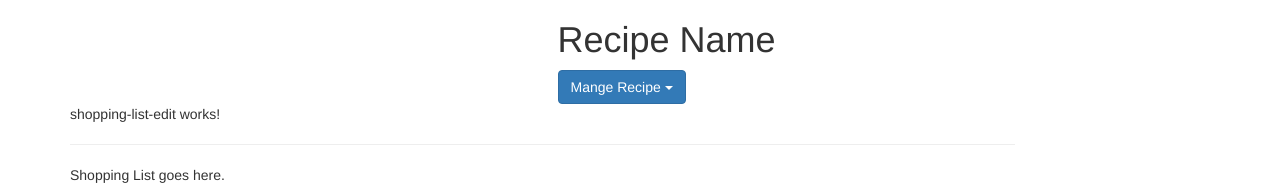
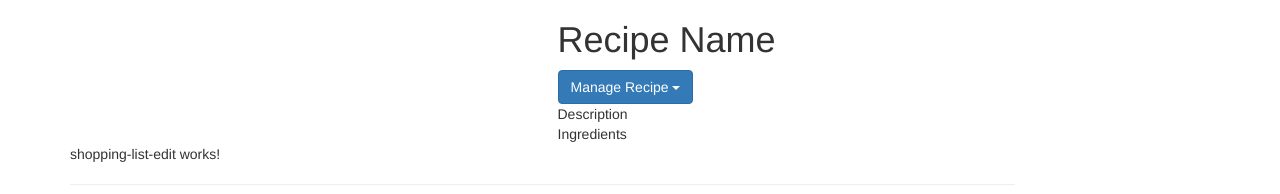
Before and after one commit to M-Schwiesow/ng-tcg-recipes, an Angular app: page / in a window 1280 px wide. Shown: the part 372-566 px from the top of the page. Built offline with nearby package versions, Linux system fonts and the light colour scheme.

Commit message:
Basic html for recipe-detail component.

```diff
--- a/src/app/features/recipes/recipe-detail/recipe-detail.component.html
+++ b/src/app/features/recipes/recipe-detail/recipe-detail.component.html
@@ -1,6 +1,6 @@
 <div class="row">
   <div class="col-xs-12">
-      <img src="alt" alt="" class="img-responsive">
+    <img src="alt" alt="" class="img-responsive">
   </div>
 </div>
 <div class="row">
@@ -11,10 +11,24 @@
 <div class="row">
   <div class="col-xs-12">
     <div class="btn-group">
-        <button type="button" class="btn btn-primary dropdown-toggle">Mange Recipe <span class="caret"></span></button>
-        <ul>
-
-        </ul>
+      <button type="button" class="btn btn-primary dropdown-toggle">
+        Manage Recipe <span class="caret"></span>
+      </button>
+      <ul class="dropdown-menu">
+        <li><a href="#"></a>To Shopping List</li>
+        <li><a href="#"></a>Edit Recipe</li>
+        <li><a href="#"></a>Delete Recipe</li>
+      </ul>
     </div>
   </div>
 </div>
+<div class="row">
+  <div class="col-xs-12">
+    Description
+  </div>
+</div>
+<div class="row">
+  <div class="col-xs-12">
+    Ingredients
+  </div>
+</div>
```
